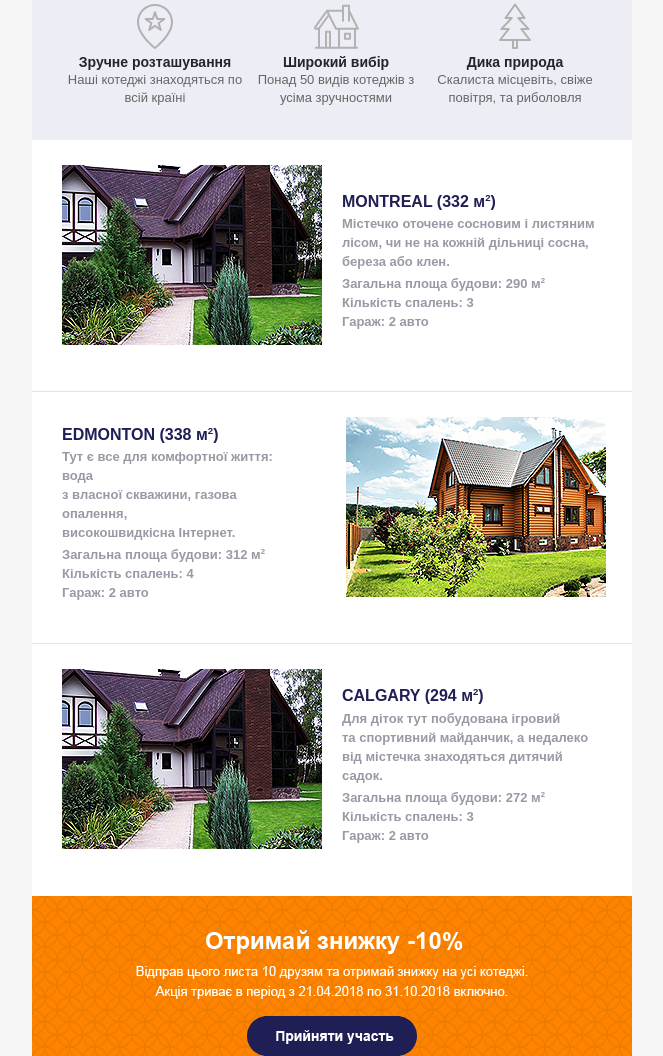
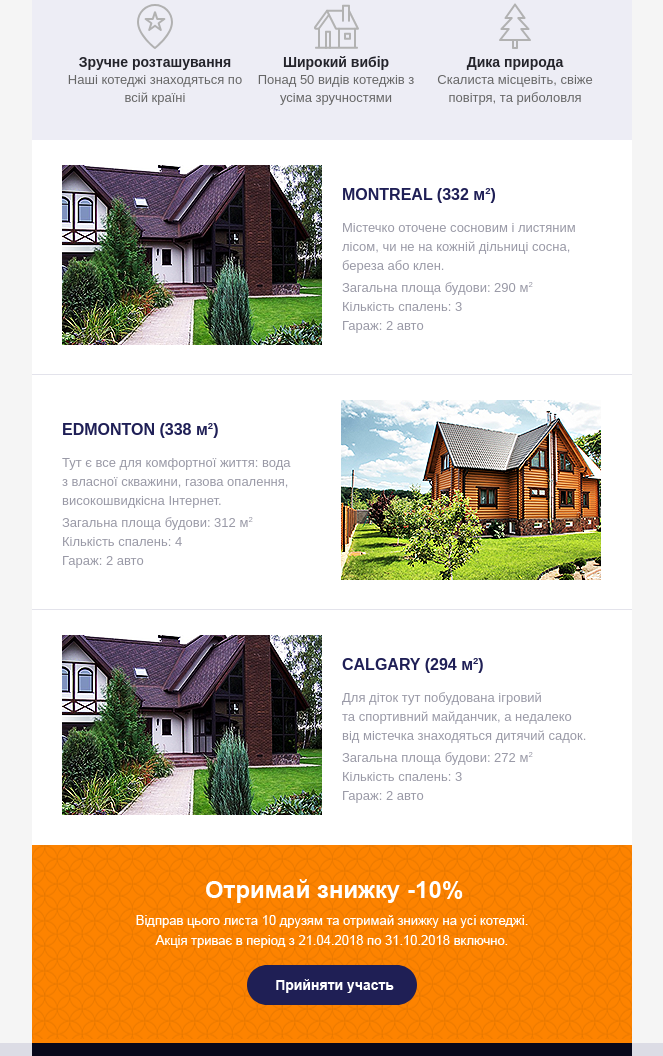
Before and after one commit to SmA1l2011/hata-plus-mail, a plain HTML site: page index.html in a window 1280 px wide. Shown: the part 622-1678 px from the top of the page, without its empty margins (308-971 px from the left). Drawn offline with Linux system fonts and the light colour scheme.

Commit message:
finish site

```diff
--- a/css/style.css
+++ b/css/style.css
@@ -178,16 +178,15 @@
     margin-left: 50px;
 }
 
-.top-brochure a,
-.center-brochure a,
-.down-brochure a {
+.top-brochure .brochure-text,
+.center-brochure .brochure-text,
+.down-brochure .brochure-text {
     display: inline-block;
     font-size: 16px;
     line-height: 24px;
     color: #1f1f56;
     font-weight: bold;
     font-family: "Arial";
-    text-decoration: none;
     margin-bottom: 10px;
 }
 
@@ -198,6 +197,12 @@
     line-height: 19px;
     color: #9999a6;
     font-family: "Arial";
+}
+
+.top-brochure a,
+.center-brochure a,
+.down-brochure a {
+    text-decoration: none;
 }
 
 .sell {
--- a/index.html
+++ b/index.html
@@ -140,7 +140,7 @@
                                         <td>
                                             <table>
                                                 <tr>
-                                                    <td>MONTREAL (332 м<sup>2</sup>)</td>
+                                                    <td class="brochure-text">MONTREAL (332 м<sup>2</sup>)</td>
                                                 </tr>
                                                 <tr>
                                                     <td>
@@ -170,7 +170,7 @@
                                         <td>
                                             <table>
                                                 <tr>
-                                                    <td>EDMONTON (338 м<sup>2</sup>)</td>
+                                                    <td class="brochure-text">EDMONTON (338 м<sup>2</sup>)</td>
                                                 </tr>
                                                 <tr>
                                                     <td>
@@ -203,7 +203,7 @@
                                         <td>
                                             <table>
                                                 <tr>
-                                                    <td>CALGARY (294 м<sup>2</sup>)</td>
+                                                    <td class="brochure-text">CALGARY (294 м<sup>2</sup>)</td>
                                                 </tr>
                                                 <tr>
                                                     <td>
```
